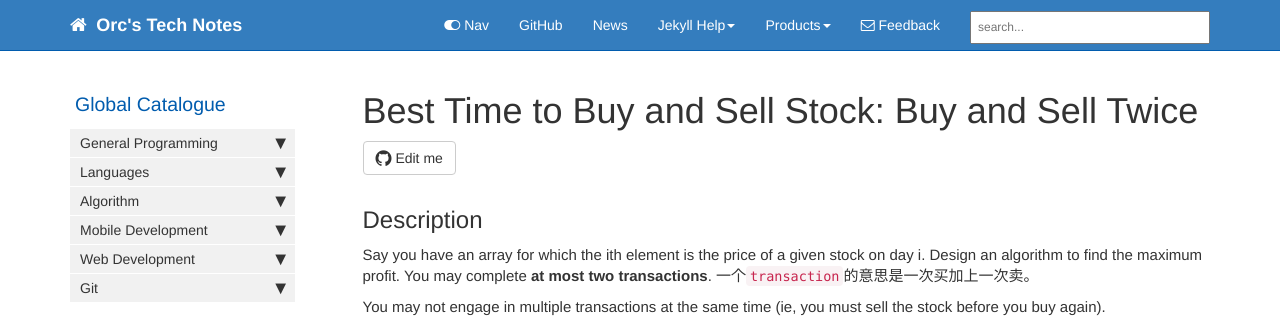
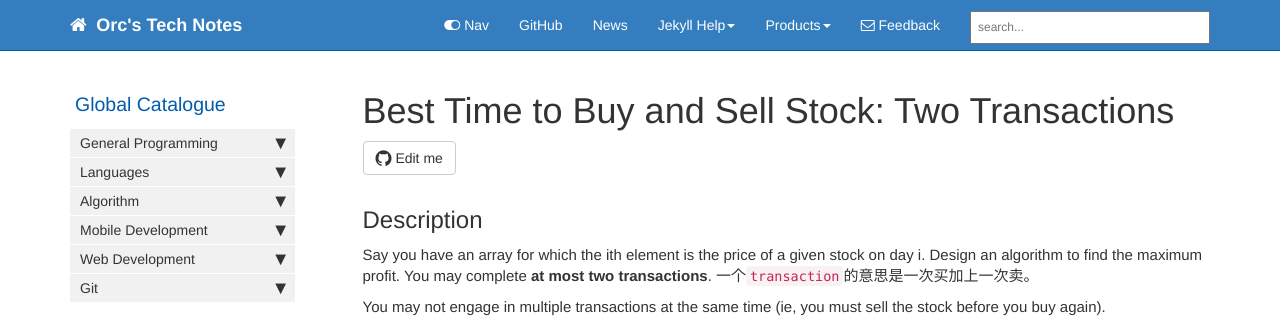
Before and after one commit to HungryOrc/hungryorc.github.io, a Jekyll site: the page built from pages/algorithm/algorithm_best_time_to_buy_and_sell_stock_iii_do_twice.md, in a window 1280 px wide. Shown: the top 318 px of the page. Built offline with Jekyll 4.4.1, drawn with Linux system fonts in a browser that asks for light colours; nearby versions of some CDN libraries; comment, search, counter and statistics services are not loaded.

Commit message:
Update algorithm_best_time_to_buy_and_sell_stock_iii_do_twice.md

```diff
--- a/pages/algorithm/algorithm_best_time_to_buy_and_sell_stock_iii_do_twice.md
+++ b/pages/algorithm/algorithm_best_time_to_buy_and_sell_stock_iii_do_twice.md
@@ -1,5 +1,5 @@
 ---
-title: "Best Time to Buy and Sell Stock: Buy and Sell Twice"
+title: "Best Time to Buy and Sell Stock: Two Transactions"
 tags: [algorithm, dynamic_programming]
 keywords:
 summary:
```
